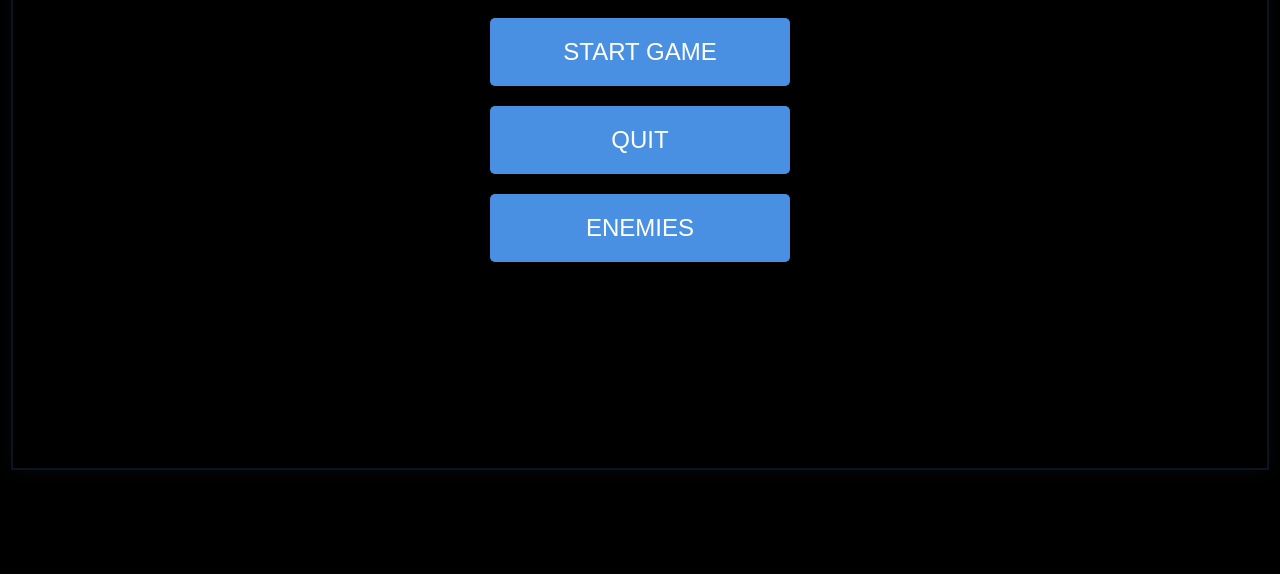
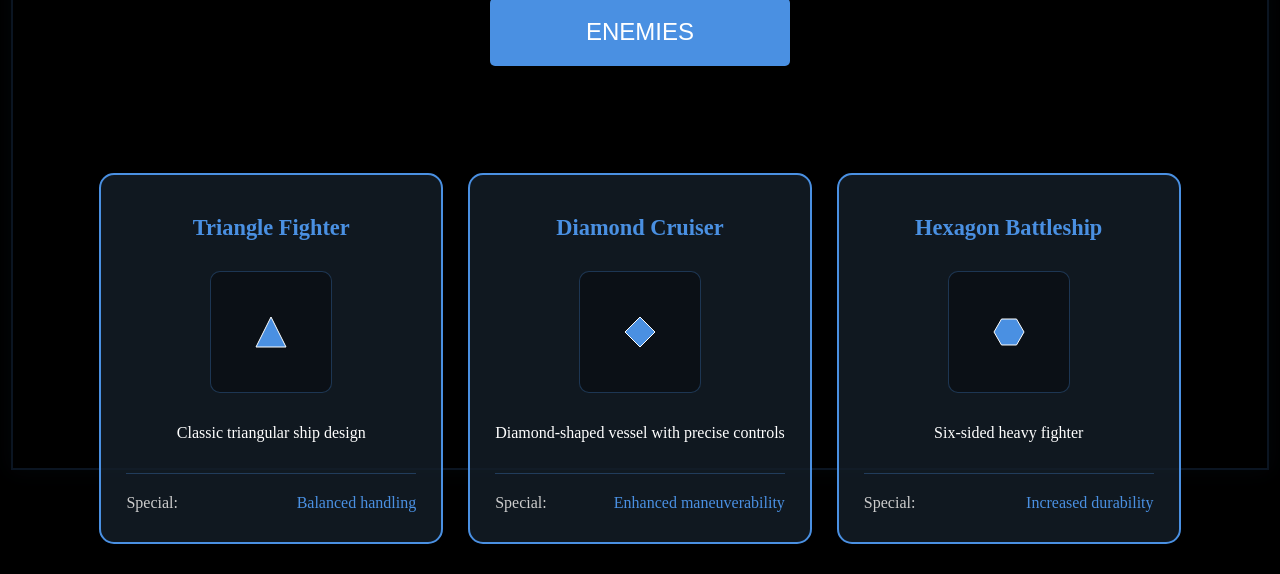
Before and after one commit to DylM0nster22/Top-Down-Shooter, a website with bundled scripts: page public/index.html in a window 1280 px wide. Shown: the part 285-859 px from the top of the page. Before the commit the page ends 800 px from the top, so only its background shows below. Built offline with nearby package versions, Linux system fonts and the light colour scheme.

Commit message:
skin selector

```diff
--- a/public/index.html
+++ b/public/index.html
@@ -16,9 +16,8 @@
       <button id="playBtn">START GAME</button>
       <button id="quitBtn">QUIT</button>
       <button id="bestiaryBtn">ENEMIES</button>
-      <div class="skin-selector">
-        <h2>Select Your Skin</h2>
-        <!-- Skin options will be populated here -->
+      <div class="skin-selector-container">
+        <!-- Skin selector will be rendered here -->
       </div>
     </div>
 
--- a/public/js/main.js
+++ b/public/js/main.js
@@ -2,7 +2,7 @@
 
 let lastTime = 0; // Initialize lastTime
 
-window.onload = () => {
+window.onload = async () => {
   const canvas = document.getElementById("gameCanvas");
   game = new Game(canvas);
 
@@ -200,4 +200,9 @@ window.onload = () => {
       });
     }
   }, 10);
+
+  // Initialize skin selector
+  const { default: SkinSelector } = await import('./skinSelector.js');
+  const skinSelector = new SkinSelector();
+  skinSelector.renderSkinSelector(document.querySelector('.skin-selector-container'));
 };
--- a/public/js/skinSelector.js
+++ b/public/js/skinSelector.js
@@ -2,30 +2,124 @@ class SkinSelector {
     constructor() {
         this.selectedSkin = localStorage.getItem("selectedSkin") || "default";
         this.availableSkins = [
-            { id: "triangle", shape: "triangle" },
-            { id: "diamond", shape: "diamond" },
-            { id: "hexagon", shape: "hexagon" },
+            {
+                id: "triangle",
+                shape: "triangle",
+                name: "Triangle Fighter",
+                description: "Classic triangular ship design",
+                special: "Balanced handling"
+            },
+            {
+                id: "diamond",
+                shape: "diamond",
+                name: "Diamond Cruiser",
+                description: "Diamond-shaped vessel with precise controls",
+                special: "Enhanced maneuverability"
+            },
+            {
+                id: "hexagon",
+                shape: "hexagon",
+                name: "Hexagon Battleship",
+                description: "Six-sided heavy fighter",
+                special: "Increased durability"
+            },
         ];
     }
 
     selectSkin(skinId) {
         this.selectedSkin = skinId;
         localStorage.setItem("selectedSkin", skinId);
+
+        // Update visual selection
+        document.querySelectorAll('.skin-card').forEach(card => {
+            card.classList.toggle('selected', card.dataset.skinId === skinId);
+        });
     }
 
     renderSkinSelector(container) {
-        const skinSelector = document.createElement("div");
-        skinSelector.className = "skin-selector";
+        container.innerHTML = `
+            <h2>Select Your Ship</h2>
+            <div class="skin-grid">
+                ${this.availableSkins.map(skin => `
+                    <div class="skin-card ${this.selectedSkin === skin.id ? 'selected' : ''}" data-skin-id="${skin.id}">
+                        <h3>${skin.name}</h3>
+                        <div class="skin-preview">
+                            <canvas class="skin-canvas" width="100" height="100"></canvas>
+                        </div>
+                        <p>${skin.description}</p>
+                        <div class="skin-stats">
+                            <div class="stat-line">
+                                <span>Special:</span>
+                                <span class="stat-value">${skin.special}</span>
+                            </div>
+                        </div>
+                    </div>
+                `).join('')}
+            </div>
+        `;
 
-        this.availableSkins.forEach(skin => {
-            const skinOption = document.createElement("div");
-            skinOption.className = `skin-option ${skin.shape}`;
-            skinOption.dataset.skinId = skin.id;
-            skinOption.addEventListener("click", () => this.selectSkin(skin.id));
-            skinSelector.appendChild(skinOption);
+        // Add click handlers
+        container.querySelectorAll('.skin-card').forEach(card => {
+            card.addEventListener('click', () => this.selectSkin(card.dataset.skinId));
         });
 
-        container.appendChild(skinSelector);
+        // Draw ships on canvases
+        this.availableSkins.forEach((skin, index) => {
+            const canvas = container.querySelectorAll('.skin-canvas')[index];
+            this.drawShip(canvas, skin.shape);
+        });
+    }
+
+    drawShip(canvas, shape) {
+        const ctx = canvas.getContext('2d');
+        const centerX = canvas.width / 2;
+        const centerY = canvas.height / 2;
+        const size = 30;
+
+        ctx.clearRect(0, 0, canvas.width, canvas.height);
+
+        switch (shape) {
+            case 'triangle':
+                ctx.beginPath();
+                ctx.moveTo(centerX, centerY - size / 2);
+                ctx.lineTo(centerX + size / 2, centerY + size / 2);
+                ctx.lineTo(centerX - size / 2, centerY + size / 2);
+                ctx.closePath();
+                ctx.fillStyle = '#4a90e2';
+                ctx.fill();
+                ctx.strokeStyle = '#ffffff';
+                ctx.stroke();
+                break;
+
+            case 'diamond':
+                ctx.beginPath();
+                ctx.moveTo(centerX, centerY - size / 2);
+                ctx.lineTo(centerX + size / 2, centerY);
+                ctx.lineTo(centerX, centerY + size / 2);
+                ctx.lineTo(centerX - size / 2, centerY);
+                ctx.closePath();
+                ctx.fillStyle = '#4a90e2';
+                ctx.fill();
+                ctx.strokeStyle = '#ffffff';
+                ctx.stroke();
+                break;
+
+            case 'hexagon':
+                ctx.beginPath();
+                for (let i = 0; i < 6; i++) {
+                    const angle = (i * Math.PI) / 3;
+                    const x = centerX + (size / 2) * Math.cos(angle);
+                    const y = centerY + (size / 2) * Math.sin(angle);
+                    if (i === 0) ctx.moveTo(x, y);
+                    else ctx.lineTo(x, y);
+                }
+                ctx.closePath();
+                ctx.fillStyle = '#4a90e2';
+                ctx.fill();
+                ctx.strokeStyle = '#ffffff';
+                ctx.stroke();
+                break;
+        }
     }
 }
 
--- a/public/style.css
+++ b/public/style.css
@@ -432,3 +432,61 @@
       transform: scale(1.1);
       border-color: #ffd700;
   }
+
+  .skin-grid {
+    display: grid;
+    grid-template-columns: repeat(3, 1fr);
+    gap: 25px;
+    padding: 30px;
+    max-width: 1200px;
+    margin: 0 auto;
+  }
+
+  .skin-card {
+    background: rgba(20, 30, 40, 0.8);
+    border: 2px solid #4a90e2;
+    border-radius: 15px;
+    padding: 25px;
+    color: white;
+    transition: all 0.3s ease;
+    display: flex;
+    flex-direction: column;
+    align-items: center;
+    cursor: pointer;
+  }
+
+  .skin-card:hover {
+    transform: translateY(-5px);
+    box-shadow: 0 0 20px rgba(74, 144, 226, 0.3);
+  }
+
+  .skin-card.selected {
+    border-color: #ffd700;
+    box-shadow: 0 0 20px rgba(255, 215, 0, 0.5);
+  }
+
+  .skin-card h3 {
+    color: #4a90e2;
+    margin: 15px 0;
+    font-size: 1.4em;
+    text-align: center;
+  }
+
+  .skin-preview {
+    width: 120px;
+    height: 120px;
+    margin: 15px auto;
+    display: flex;
+    justify-content: center;
+    align-items: center;
+    background: rgba(0, 0, 0, 0.3);
+    border-radius: 10px;
+    border: 1px solid rgba(74, 144, 226, 0.3);
+  }
+
+  .skin-stats {
+    width: 100%;
+    margin-top: 15px;
+    padding-top: 15px;
+    border-top: 1px solid rgba(74, 144, 226, 0.3);
+  }
```
